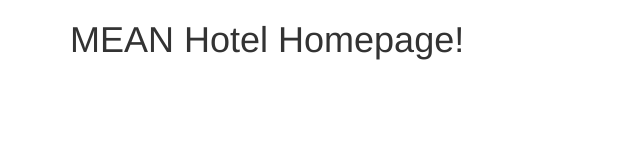
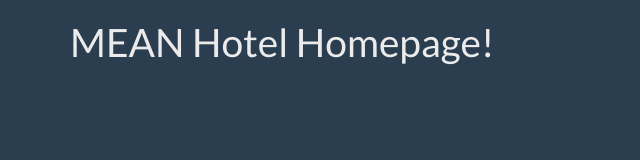
Before and after one commit to ghigbie/expressWorkspace, a website: page public/index.html in a window 1280 px wide. Shown: the whole page, without its empty margins (0-640 px from the left). Drawn offline with nearby package versions, Linux system fonts and the light colour scheme.

```diff
--- a/package.json
+++ b/package.json
@@ -10,7 +10,8 @@
   "author": "George Higbie",
   "license": "ISC",
   "dependencies": {
-    "express": "^4.15.3"
+    "express": "^4.15.3",
+    "jquery": "^3.2.1"
   },
   "devDependencies": {
     "mocha": "^3.4.2"
--- a/public/index.html
+++ b/public/index.html
@@ -2,7 +2,8 @@
 <html>
     <head>
         <title>MEAN Hotel</title>
-        <link rel="stylesheet" href="https://maxcdn.bootstrapcdn.com/bootstrap/3.3.7/css/bootstrap.min.css">
+        <!--<link rel="stylesheet" href="https://maxcdn.bootstrapcdn.com/bootstrap/3.3.7/css/bootstrap.min.css">-->
+        <link rel="stylesheet" href="css/main.css">
     </head>
     <body>
         <div class="container">
```
